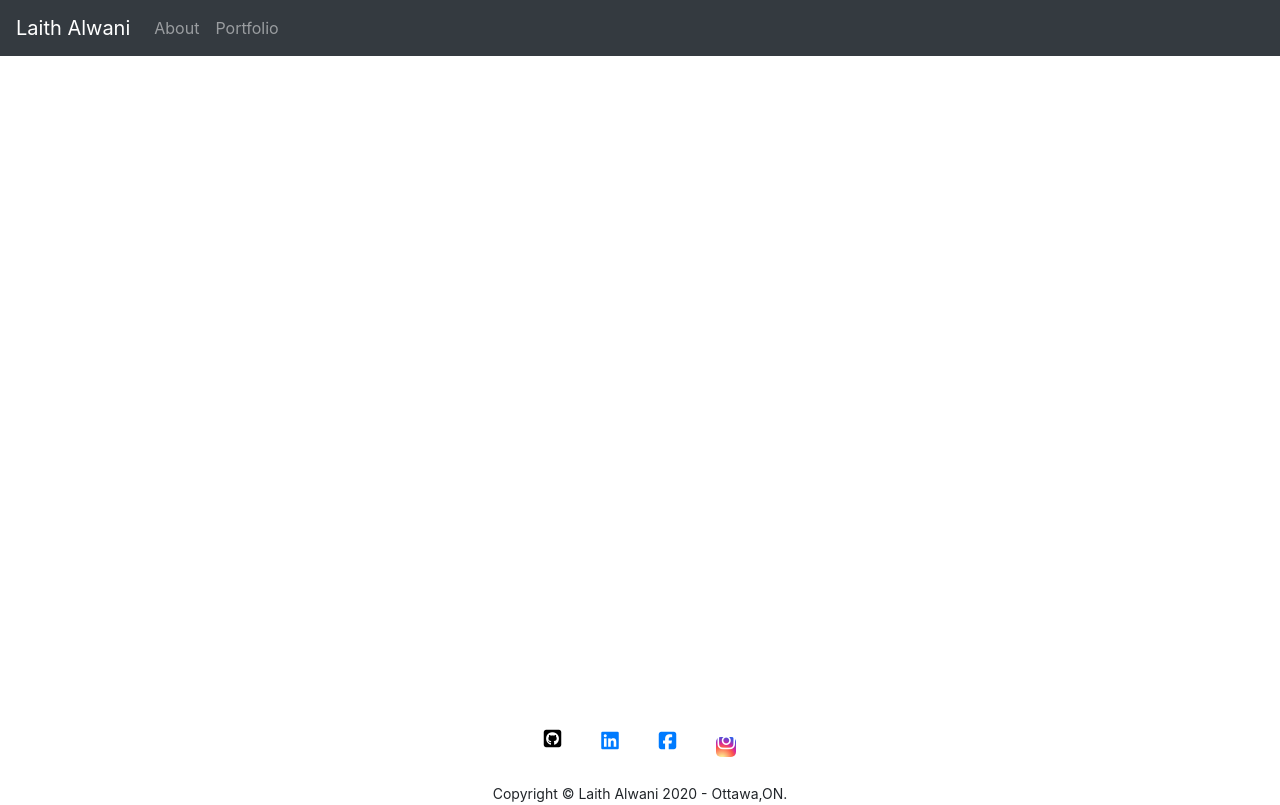
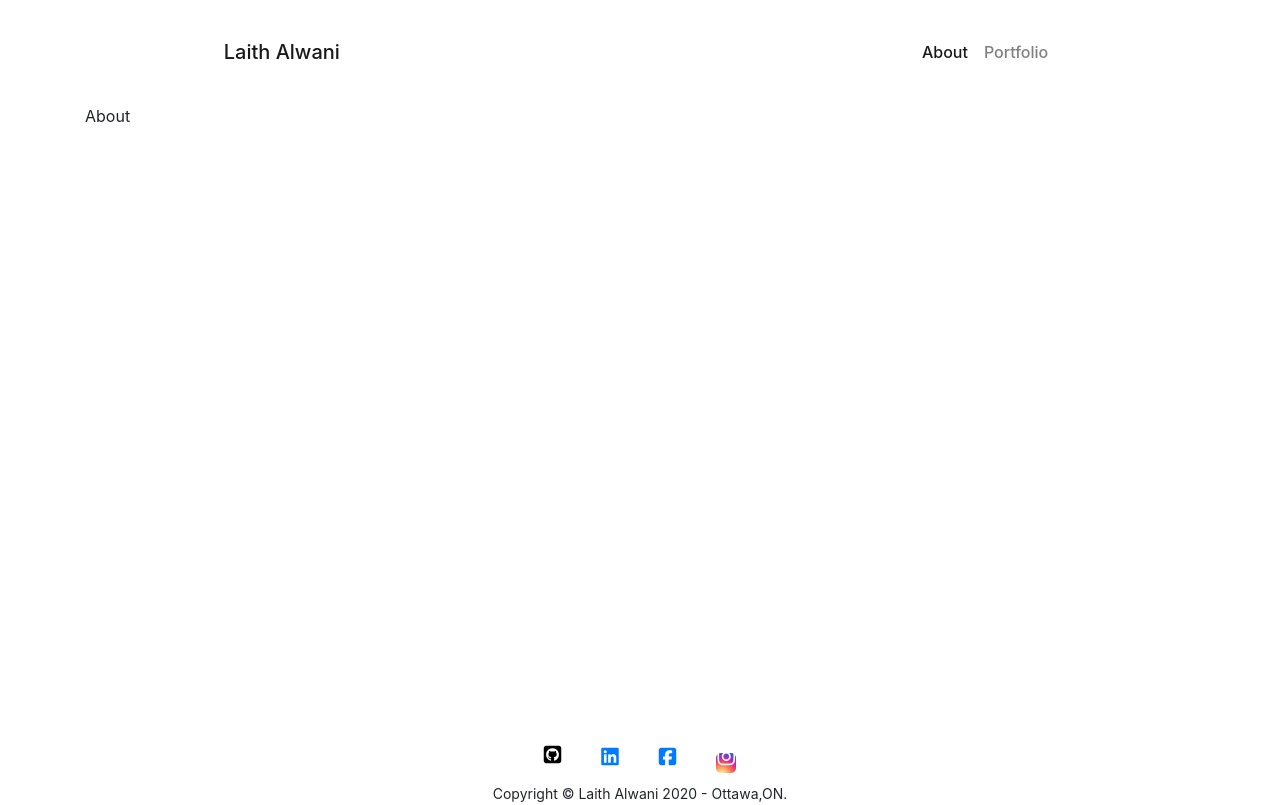
Before and after one commit to LaithAlwani/react-portfolio, a React (Create React App) app: page / in a window 1280 px wide. Built offline with nearby package versions, Linux system fonts and the light colour scheme.

Commit message:
fixed nav bar issue

```diff
--- a/src/App.js
+++ b/src/App.js
@@ -1,6 +1,6 @@
 import { BrowserRouter as Router, Route } from "react-router-dom";
 import Footer from "./components/Footer";
-import NavBar from "./components/NavBar/index";
+import Navbar from "./components/Navbar/index";
 import Wrapper from "./components/Wrapper";
 import About from "./pages/about";
 import Portfolio from "./pages/portfolio";
@@ -10,7 +10,7 @@ function App() {
     <Router>
 
       <Wrapper>
-        <NavBar />
+        <Navbar />
         <Route exact path="/" component={About}/>
         <Route exact path="/portfolio" component={Portfolio}/>
 
--- a/src/components/Footer/index.js
+++ b/src/components/Footer/index.js
@@ -5,8 +5,8 @@ import "./style.css";
 function Footer() {
   return (
     <footer className="text-center ">
-        <ul class="list-inline">
-        <li class="list-inline-item">
+        <ul className="list-inline">
+        <li className="list-inline-item">
           <Link
             to={{ pathname: "https://github.com/LaithAlwani" }}
             target="_blank"
@@ -15,7 +15,7 @@ function Footer() {
             <span className="fab fa-github-square"></span>
           </Link>
         </li>
-        <li class="list-inline-item">
+        <li className="list-inline-item">
           <Link
             to={{ pathname: "https://www.linkedin.com/in/laith-alwani/" }}
             target="_blank"
@@ -24,7 +24,7 @@ function Footer() {
             <span className="fab fa-linkedin fa-lg"></span>
           </Link>
         </li>
-        <li class="list-inline-item">
+        <li className="list-inline-item">
           <Link
             to={{ pathname: "https://www.facebook.com/AlwaniLaith" }}
             target="_blank"
@@ -33,7 +33,7 @@ function Footer() {
             <span className="fab fa-facebook-square fa-lg"></span>
           </Link>
         </li>
-        <li class="list-inline-item">
+        <li className="list-inline-item">
           <Link
             to={{ pathname: "https://www.instagram.com/laitho15/" }}
             target="_blank"
--- a/src/components/Footer/style.css
+++ b/src/components/Footer/style.css
@@ -1,18 +1,6 @@
-/* .footer {
-    min-height: 100px;
-    background: #E5E5E5;
-    position: relative;
-  }
-
-  .footer span {
-    position: absolute;
-    bottom: 0;
-    left: 0;
-    right: 0;
-    padding: 3px;
-    background: #B8B8B8;
-  }
-   */
+footer ul {
+    margin: 0 ;
+}
 footer .fa-github-square {
   color: black;
 }
--- a/src/components/NavBar/index.js
+++ b/src/components/NavBar/index.js
@@ -1,18 +1,19 @@
 import "./style.css";
-import { Link } from "react-router-dom";
+import { Link, useLocation } from "react-router-dom";
 
-const NavBar = () => {
+const Navbar = () => {
+  const location = useLocation();
   return (
-    <nav className="navbar navbar-expand navbar-dark bg-dark">
+    <nav className="navbar navbar-expand navbar-light">
       <Link to="/" className="navbar-brand">
         Laith Alwani
       </Link>
-      <ul className="navbar-nav">
+      <ul className="navbar-nav ml-auto">
         <li className="navbar-item">
           <Link
             to="/"
             className={
-              window.location.path === "/" ? "nav-link active" : "nav-link"
+              location.pathname === "/" ? "nav-link active" : "nav-link"
             }
           >
             About
@@ -22,7 +23,7 @@ const NavBar = () => {
           <Link
             to="/portfolio"
             className={
-              window.location.path === "/portfolio"
+              location.pathname === "/portfolio"
                 ? "nav-link active"
                 : "nav-link"
             }
@@ -31,9 +32,8 @@ const NavBar = () => {
           </Link>
         </li>
       </ul>
-
     </nav>
   );
 };
 
-export default NavBar;
+export default Navbar;
--- a/src/components/NavBar/style.css
+++ b/src/components/NavBar/style.css
@@ -0,0 +1,48 @@
+*,
+*:after,
+*:before {
+  box-sizing: border-box;
+  -moz-box-sizing: border-box;
+}
+* {
+  margin: 0;
+  padding: 0;
+  border: 0 none;
+  position: relative;
+  outline: none;
+}
+.navbar {
+  padding: 2rem 0 !important;
+  font-weight: 500;
+  width: 75%;
+  margin: 0 auto;
+}
+
+.navbar-item :before {
+  content: "";
+  position: absolute;
+  width: 100%;
+  height: 3px;
+  bottom: 0;
+  left: 0;
+  background: #adadad;
+  visibility: hidden;
+  border-radius: 5px;
+  transform: scaleX(0);
+  transition: 0.2s linear;
+  /* text-decoration: none; */
+  /* color: rgba(0, 0, 0, 0.4); */
+  /* z-index: 1; */
+}
+
+.navbar-item :hover:before
+ {
+  visibility: visible;
+  transform: scaleX(1);
+}
+
+@media only screen and (max-width:576px){
+    .navbar{
+        width: 100%;
+    }
+}
--- a/src/components/Wrapper/index.js
+++ b/src/components/Wrapper/index.js
@@ -2,7 +2,7 @@ import React from "react";
 import "./style.css";
 
 function Wrapper(props) {
-  return <main className="wrapper">{props.children}</main>;
+  return <main className="wrapper container">{props.children}</main>;
 }
 
 export default Wrapper;
--- a/src/components/Wrapper/style.css
+++ b/src/components/Wrapper/style.css
@@ -1,4 +1,5 @@
 .wrapper {
     min-height: 100%;
-    margin-bottom: -80px;
+    margin-bottom: -64px;
+    padding-bottom: 80px;
   }
--- a/src/pages/about.js
+++ b/src/pages/about.js
@@ -1,6 +1,6 @@
 const About = () => {
     return (
-        <div className="container"></div>
+        <div className="">About</div>
     );
 }
 
```
